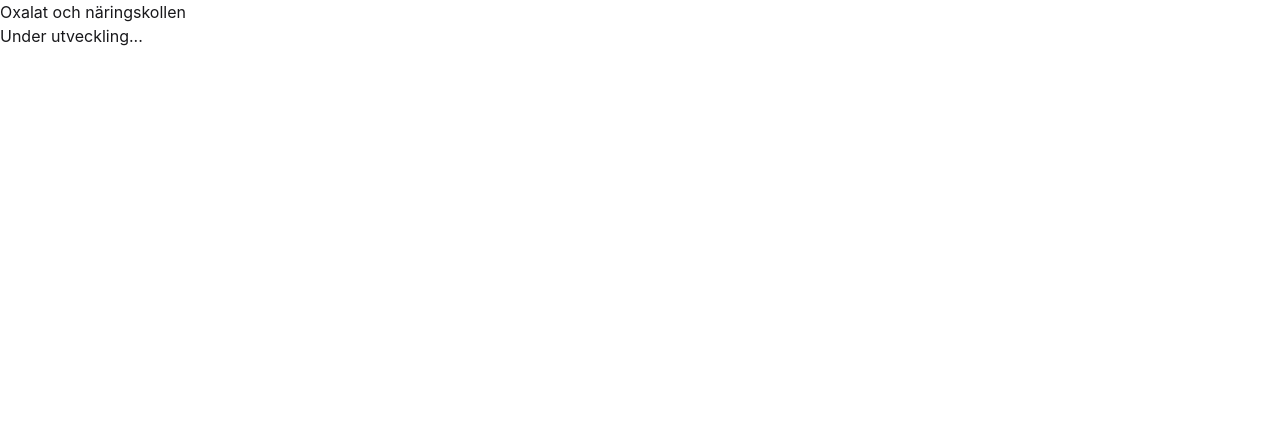
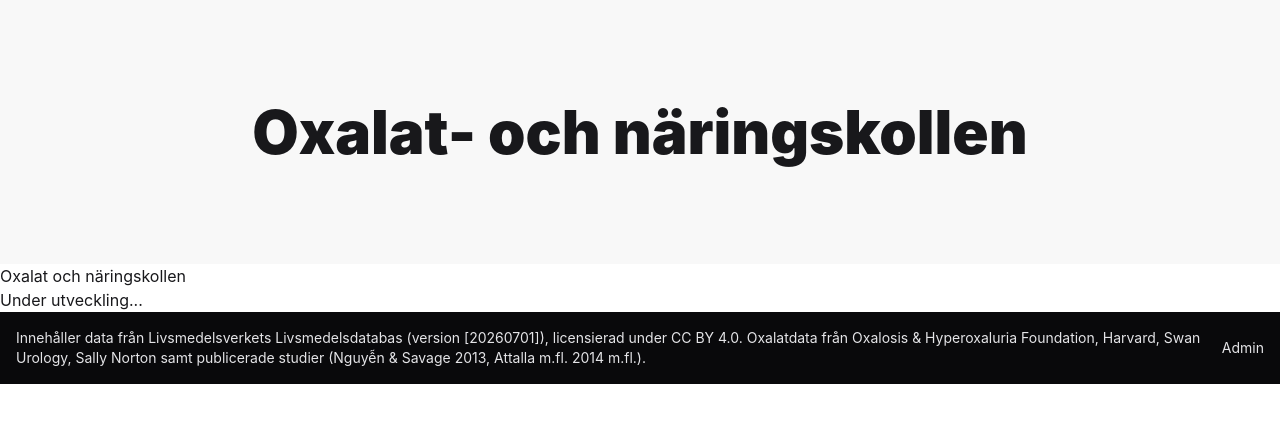
Before and after one commit to KatarinaHolm/NaringskollenClient, a React (Vite) app: page / in a window 1280 px wide. Shown: the top 422 px of the page. Built offline with nearby package versions, Linux system fonts and the light colour scheme.

Commit message:
Feat: add, footer and header. Basic layout in App.jsx

```diff
--- a/src/App.jsx
+++ b/src/App.jsx
@@ -1,4 +1,6 @@
 import {Routes, Route} from 'react-router';
+import Header from './components/header';
+import Footer from './components/footer';
 import AdminPage from './pages/adminPage';
 import HomePage from './pages/homePage';
 import LoginPage from './pages/loginPage';
@@ -7,11 +9,15 @@ function App() {
 
 
   return (
+    <>
+    <Header />
     <Routes>
       <Route path='/login' element={<LoginPage />} />
       <Route path='/' element={<HomePage />} />
       <Route path='/admin' element={<AdminPage />}/> {/* Protected route */}
     </Routes>
+    <Footer />
+    </>
   )
 }
 
--- /dev/null
+++ b/src/components/footer.jsx
@@ -0,0 +1,20 @@
+import { NavLink } from "react-router"
+
+export default function Footer(){
+
+    // hide navlink when admin is logged in
+
+    return(
+    <footer className="footer sm:footer-horizontal bg-neutral text-neutral-content items-center p-4">
+    <aside className="grid-flow-col items-center">
+    {/* bild? */}
+        <p>Innehåller data från Livsmedelsverkets Livsmedelsdatabas (version [20260701]), licensierad under CC BY 4.0. Oxalatdata från Oxalosis & Hyperoxaluria Foundation, Harvard, Swan Urology, Sally Norton samt publicerade studier (Nguyễn & Savage 2013, Attalla m.fl. 2014 m.fl.). </p>
+    </aside>
+    <nav className="grid-flow-col gap-4 md:place-self-center md:justify-self-end">
+        <NavLink to= "/login">
+            Admin
+        </NavLink>
+    </nav>
+    </footer>
+    )
+}
--- /dev/null
+++ b/src/components/header.jsx
@@ -0,0 +1,14 @@
+
+
+export default function Header( ){
+
+    return(
+        <header className="hero bg-base-200 min-h-[33vh]">
+        <div className="hero-content text-center">
+          <h1 className="text-4xl md:text-6xl font-black">
+            Oxalat- och näringskollen
+          </h1>
+        </div>
+      </header>
+    )
+}
--- /dev/null
+++ b/src/services/foodService.js
@@ -0,0 +1,33 @@
+import axios from "axios";
+
+const api = axios.create({
+    baseURL: import.meta.env.VITE_API_BASE_URL,
+
+})
+
+//Rename to Search in frontend and backend
+export const getAllFood = async (query) => {
+    const response = await api.get(`food${encodeURIComponent(query)}`);
+    return response.data;
+};
+
+export const getById = async (id) => {
+    const response = await api.get(`food/${id}`);
+    return response.data;
+}
+
+export const getCalculatedNutrition = async (id, quantity, unit) => {
+    const params = new URLSearchParams({
+        quantity : quantity,
+        unit: unit
+    })
+    const response = await api.get(`food/${id}/calculate${params.toString()}`);
+    return response.data
+}
+
+export const createMovie = async (food) => {
+    const response = await api.post(food);
+    return response.data;
+}
+
+//Update, updateMetadata, Delete, GetCategoriesName
```
